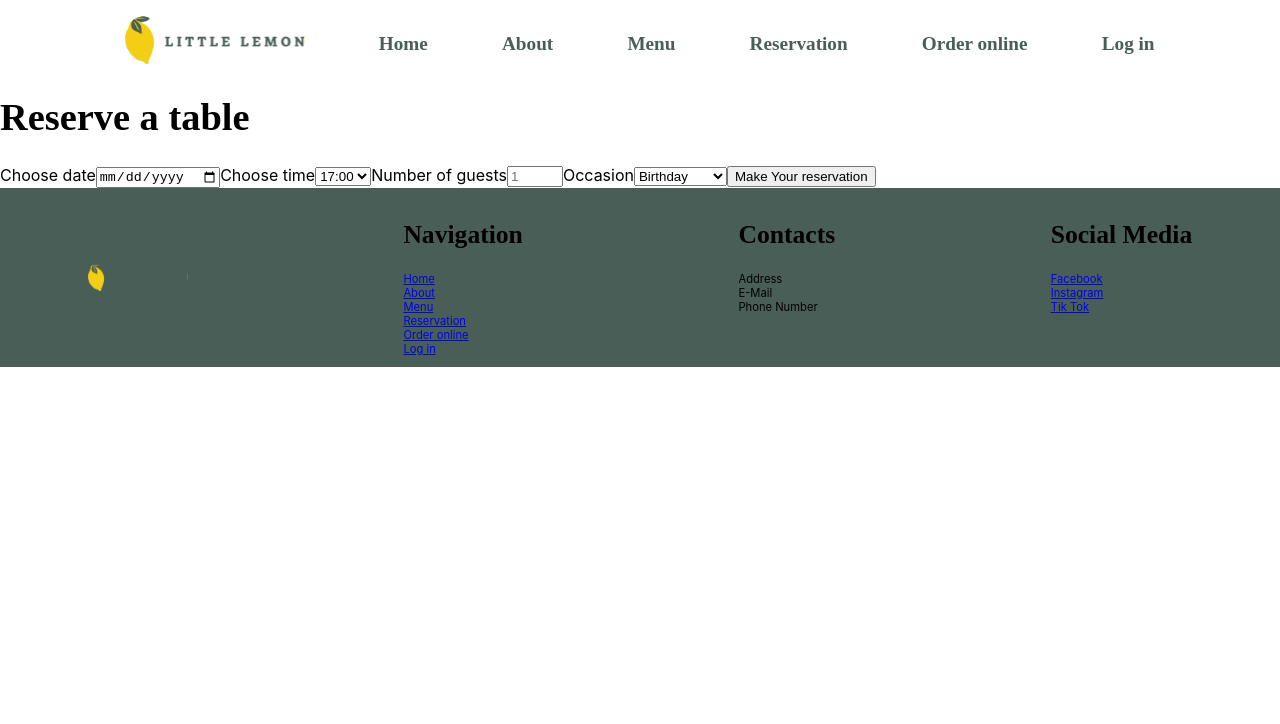
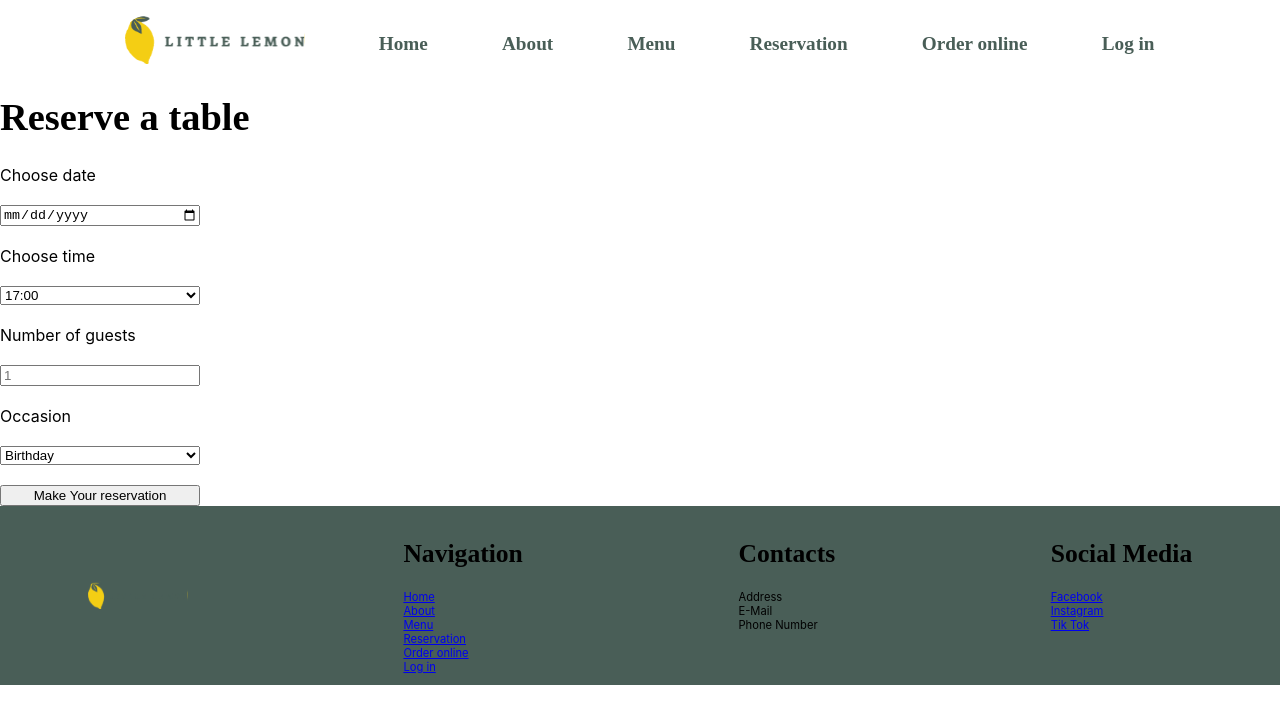
Before and after one commit to FabioDev86/my-little-lemon, a React (Create React App) app: page /reserve-table in a window 1280 px wide. Shown: the top 724 px of the page. Built offline with nearby package versions, Linux system fonts and the light colour scheme.

Commit message:
added basic styling for BookForm

```diff
--- a/src/App.css
+++ b/src/App.css
@@ -100,3 +100,10 @@ nav img {
 .highlights>div {
   display: flex;
 }
+
+/*BOOKING FORM STYLING*/
+.BookingForm form{
+  display: grid;
+  max-width: 200px;
+  gap: 20px
+}
```
